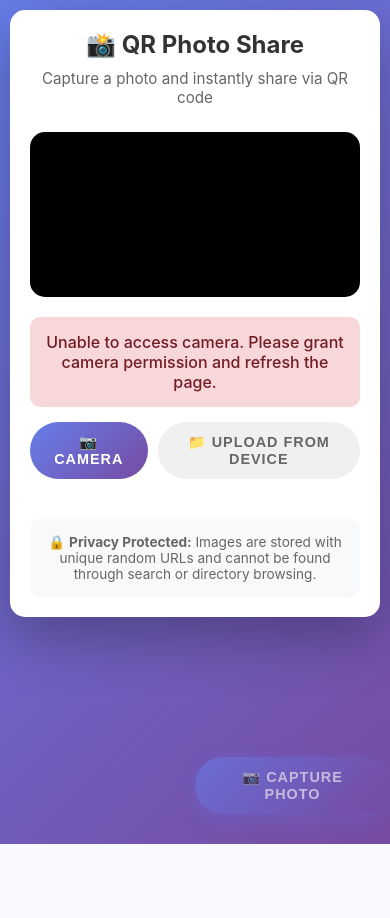
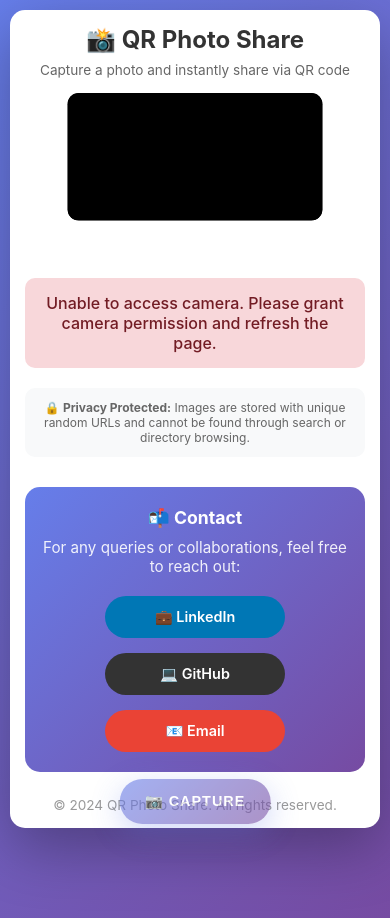
Before and after one commit to Dhiraj-0/qr-photo-share, a Flask app: page / in a window 390 px wide. Before the commit the page ends 844 px from the top, so only its background shows below. Run offline with Flask 3, Linux system fonts and the light colour scheme.

Commit message:
Added mobile zoom, fixed capture button, added contact section

```diff
--- a/static/css/style.css
+++ b/static/css/style.css
@@ -18,6 +18,7 @@ body {
     flex-direction: column;
     align-items: center;
     padding: 20px;
+    padding-bottom: 120px; /* Space for fixed capture button */
 }
 
 /* Container Styles */
@@ -44,12 +45,21 @@ body {
     font-size: 0.95rem;
 }
 
+/* Camera Wrapper - This is what gets zoomed on mobile */
+.camera-wrapper {
+    width: 100%;
+    max-width: 400px;
+    margin: 0 auto 20px;
+    border-radius: 15px;
+    overflow: hidden;
+    background: #000;
+    /* Mobile zoom transformation - only applies on mobile */
+}
+
 /* Camera Container */
 .camera-container {
     position: relative;
     width: 100%;
-    max-width: 400px;
-    margin: 0 auto 20px;
     border-radius: 15px;
     overflow: hidden;
     background: #000;
@@ -77,150 +87,6 @@ body {
 
 .camera-container.captured #preview {
     display: block;
-}
-
-/* Mode Selection */
-.mode-selection {
-    display: flex;
-    justify-content: center;
-    gap: 10px;
-    margin-bottom: 20px;
-}
-
-.btn-mode {
-    padding: 12px 20px;
-    font-size: 0.85rem;
-    background: #f0f0f0;
-    color: #666;
-    border: 2px solid transparent;
-}
-
-.btn-mode.active {
-    background: linear-gradient(135deg, #667eea 0%, #764ba2 100%);
-    color: white;
-    border-color: transparent;
-}
-
-/* Mode Content */
-.mode-content {
-    margin-top: 15px;
-}
-
-/* Upload Container */
-.upload-container {
-    text-align: center;
-    padding: 20px;
-}
-
-.upload-label {
-    display: flex;
-    flex-direction: column;
-    align-items: center;
-    justify-content: center;
-    padding: 30px;
-    border: 3px dashed #667eea;
-    border-radius: 15px;
-    cursor: pointer;
-    margin-bottom: 20px;
-    transition: all 0.3s ease;
-    background: #f8f9fa;
-}
-
-.upload-label:hover {
-    background: #e8eaff;
-    border-color: #764ba2;
-}
-
-.upload-icon {
-    font-size: 3rem;
-    margin-bottom: 10px;
-}
-
-.upload-label span {
-    color: #667eea;
-    font-weight: 600;
-}
-
-.file-preview {
-    margin-top: 15px;
-}
-
-.file-preview img {
-    max-width: 200px;
-    border-radius: 10px;
-    box-shadow: 0 5px 15px rgba(0,0,0,0.2);
-}
-
-/* Camera Controls */
-.camera-controls {
-    display: flex;
-    justify-content: center;
-    gap: 15px;
-    margin-top: 10px;
-}
-
-/* Capture Button - Fixed position for mobile */
-.capture-btn {
-    position: fixed;
-    bottom: 30px;
-    left: 50%;
-    transform: translateX(-50%);
-    z-index: 100;
-    padding: 18px 40px;
-    font-size: 1.1rem;
-    box-shadow: 0 8px 30px rgba(102, 126, 234, 0.5);
-}
-
-@media (min-width: 768px) {
-    .capture-btn {
-        position: static;
-        transform: none;
-    }
-}
-
-/* Buttons */
-.btn {
-    padding: 15px 30px;
-    border: none;
-    border-radius: 50px;
-    font-size: 1rem;
-    font-weight: 600;
-    cursor: pointer;
-    transition: all 0.3s ease;
-    text-transform: uppercase;
-    letter-spacing: 1px;
-}
-
-.btn-primary {
-    background: linear-gradient(135deg, #667eea 0%, #764ba2 100%);
-    color: white;
-    box-shadow: 0 5px 20px rgba(102, 126, 234, 0.4);
-}
-
-.btn-primary:hover {
-    transform: translateY(-2px);
-    box-shadow: 0 8px 25px rgba(102, 126, 234, 0.5);
-}
-
-.btn-primary:active {
-    transform: translateY(0);
-}
-
-.btn-secondary {
-    background: #6c757d;
-    color: white;
-    box-shadow: 0 5px 20px rgba(108, 117, 125, 0.4);
-}
-
-.btn-secondary:hover {
-    background: #5a6268;
-    transform: translateY(-2px);
-}
-
-.btn:disabled {
-    opacity: 0.6;
-    cursor: not-allowed;
-    transform: none;
 }
 
 /* Status Message */
@@ -326,6 +192,326 @@ body {
     color: white;
 }
 
+/* Privacy Notice */
+.privacy-notice {
+    text-align: center;
+    margin-top: 20px;
+    padding: 15px;
+    background: #f8f9fa;
+    border-radius: 10px;
+    font-size: 0.85rem;
+    color: #666;
+}
+
+/* Contact Section */
+.contact-section {
+    margin-top: 30px;
+    padding: 25px 20px;
+    background: linear-gradient(135deg, #667eea 0%, #764ba2 100%);
+    border-radius: 15px;
+    text-align: center;
+    color: white;
+}
+
+.contact-section h3 {
+    margin-bottom: 10px;
+    font-size: 1.3rem;
+}
+
+.contact-section p {
+    margin-bottom: 20px;
+    opacity: 0.9;
+    font-size: 0.95rem;
+}
+
+.contact-links {
+    display: flex;
+    justify-content: center;
+    gap: 15px;
+    flex-wrap: wrap;
+}
+
+.contact-link {
+    display: inline-flex;
+    align-items: center;
+    gap: 8px;
+    padding: 12px 24px;
+    background: white;
+    color: #667eea;
+    text-decoration: none;
+    border-radius: 25px;
+    font-weight: 600;
+    font-size: 0.9rem;
+    transition: all 0.3s ease;
+}
+
+.contact-link:hover {
+    transform: translateY(-2px);
+    box-shadow: 0 5px 20px rgba(0, 0, 0, 0.2);
+}
+
+.contact-link.linkedin {
+    background: #0077b5;
+    color: white;
+}
+
+.contact-link.github {
+    background: #333;
+    color: white;
+}
+
+.contact-link.email {
+    background: #ea4335;
+    color: white;
+}
+
+/* Footer */
+.footer {
+    margin-top: 25px;
+    text-align: center;
+    color: #999;
+    font-size: 0.85rem;
+}
+
+.footer p {
+    margin: 0;
+}
+
+/* ============================================
+   MOBILE-SPECIFIC STYLES (max-width: 768px)
+   ============================================ */
+@media (max-width: 768px) {
+    /* Prevent viewport zooming */
+    html {
+        touch-action: manipulation;
+        -webkit-text-size-adjust: 100%;
+    }
+
+    body {
+        padding: 15px;
+        padding-bottom: 100px;
+    }
+
+    .container {
+        padding: 20px;
+        border-radius: 15px;
+    }
+
+    .container h1 {
+        font-size: 1.5rem;
+        margin-bottom: 8px;
+    }
+
+    .container .subtitle {
+        font-size: 0.85rem;
+        margin-bottom: 15px;
+    }
+
+    /* Camera wrapper zoom effect - ONLY this section zooms */
+    .camera-wrapper {
+        transform: scale(0.85);
+        transform-origin: top center;
+        margin-bottom: 5px;
+    }
+
+    /* Result section - scale down on mobile */
+    .result {
+        transform: scale(0.9);
+        transform-origin: top center;
+    }
+
+    .result h2 {
+        font-size: 1.2rem;
+    }
+
+    .qr-container img {
+        max-width: 200px;
+    }
+
+    .action-links {
+        flex-direction: column;
+        align-items: center;
+    }
+
+    .action-links a {
+        width: 100%;
+        max-width: 200px;
+        text-align: center;
+    }
+
+    /* Contact section mobile */
+    .contact-section {
+        padding: 20px 15px;
+    }
+
+    .contact-section h3 {
+        font-size: 1.1rem;
+    }
+
+    .contact-links {
+        flex-direction: column;
+        align-items: center;
+    }
+
+    .contact-link {
+        width: 100%;
+        max-width: 180px;
+        justify-content: center;
+    }
+
+    /* Privacy notice mobile */
+    .privacy-notice {
+        font-size: 0.75rem;
+        padding: 12px;
+    }
+}
+
+/* ============================================
+   EXTRA SMALL MOBILE (max-width: 480px)
+   ============================================ */
+@media (max-width: 480px) {
+    body {
+        padding: 10px;
+        padding-bottom: 90px;
+    }
+
+    .container {
+        padding: 15px;
+    }
+
+    /* More zoom on very small screens */
+    .camera-wrapper {
+        transform: scale(0.75);
+    }
+
+    .result {
+        transform: scale(0.85);
+    }
+}
+
+/* ============================================
+   LAPTOP/DESKTOP (min-width: 769px) - UNCHANGED
+   ============================================ */
+@media (min-width: 769px) {
+    body {
+        padding: 40px 20px;
+    }
+
+    .container {
+        padding: 40px;
+    }
+
+    .container h1 {
+        font-size: 2rem;
+    }
+
+    .camera-wrapper {
+        max-width: 500px;
+    }
+
+    /* NO ZOOM on desktop - layout completely unchanged */
+    .camera-wrapper,
+    .result {
+        transform: none;
+    }
+}
+
+/* ============================================
+   CAPTURE BUTTON - Fixed at bottom center
+   ============================================ */
+.capture-button-container {
+    position: fixed;
+    bottom: 25px;
+    left: 50%;
+    transform: translateX(-50%);
+    z-index: 9999;
+    display: flex;
+    gap: 15px;
+    padding: 10px;
+}
+
+.capture-btn {
+    padding: 18px 40px;
+    border: none;
+    border-radius: 50px;
+    font-size: 1.1rem;
+    font-weight: 700;
+    cursor: pointer;
+    transition: all 0.3s ease;
+    text-transform: uppercase;
+    letter-spacing: 1px;
+    background: linear-gradient(135deg, #667eea 0%, #764ba2 100%);
+    color: white;
+    box-shadow: 0 8px 30px rgba(102, 126, 234, 0.5);
+    white-space: nowrap;
+}
+
+.capture-btn:hover:not(:disabled) {
+    transform: translateY(-3px) scale(1.05);
+    box-shadow: 0 12px 35px rgba(102, 126, 234, 0.6);
+}
+
+.capture-btn:active:not(:disabled) {
+    transform: translateY(0) scale(1);
+}
+
+.capture-btn:disabled {
+    opacity: 0.6;
+    cursor: not-allowed;
+}
+
+.retake-btn {
+    background: #6c757d;
+    box-shadow: 0 8px 30px rgba(108, 117, 125, 0.5);
+}
+
+.retake-btn:hover:not(:disabled) {
+    box-shadow: 0 12px 35px rgba(108, 117, 125, 0.6);
+}
+
+.upload-btn {
+    background: #28a745;
+    box-shadow: 0 8px 30px rgba(40, 167, 69, 0.5);
+}
+
+.upload-btn:hover:not(:disabled) {
+    box-shadow: 0 12px 35px rgba(40, 167, 69, 0.6);
+}
+
+/* Mobile capture button adjustments */
+@media (max-width: 768px) {
+    .capture-button-container {
+        bottom: 20px;
+        gap: 10px;
+        padding: 8px;
+    }
+
+    .capture-btn {
+        padding: 15px 30px;
+        font-size: 1rem;
+    }
+}
+
+@media (max-width: 480px) {
+    .capture-button-container {
+        bottom: 15px;
+        gap: 8px;
+        padding: 5px;
+    }
+
+    .capture-btn {
+        padding: 14px 25px;
+        font-size: 0.9rem;
+    }
+}
+
+/* Ensure button is always visible and never hidden */
+.capture-button-container {
+    visibility: visible !important;
+    opacity: 1 !important;
+    pointer-events: auto !important;
+}
+
 /* View Image Page */
 .view-container {
     text-align: center;
@@ -347,17 +533,6 @@ body {
     font-weight: 600;
 }
 
-/* Privacy Notice */
-.privacy-notice {
-    text-align: center;
-    margin-top: 20px;
-    padding: 15px;
-    background: #f8f9fa;
-    border-radius: 10px;
-    font-size: 0.85rem;
-    color: #666;
-}
-
 /* Loading Spinner */
 .spinner {
     display: inline-block;
@@ -374,50 +549,3 @@ body {
     0% { transform: rotate(0deg); }
     100% { transform: rotate(360deg); }
 }
-
-/* Mobile Optimizations */
-@media (max-width: 480px) {
-    body {
-        padding: 10px;
-    }
-
-    .container {
-        padding: 20px;
-        border-radius: 15px;
-    }
-
-    .container h1 {
-        font-size: 1.5rem;
-    }
-
-    .btn {
-        padding: 12px 24px;
-        font-size: 0.9rem;
-    }
-
-    .camera-container {
-        max-width: 100%;
-    }
-
-    .action-links {
-        flex-direction: column;
-        align-items: center;
-    }
-
-    .action-links a {
-        width: 100%;
-        max-width: 250px;
-        text-align: center;
-    }
-}
-
-/* Desktop Enhancements */
-@media (min-width: 768px) {
-    .container {
-        padding: 40px;
-    }
-
-    .camera-container {
-        max-width: 500px;
-    }
-}
--- a/static/js/camera.js
+++ b/static/js/camera.js
@@ -14,7 +14,8 @@ let currentQrCode = null;
 const video = document.getElementById('video');
 const canvas = document.getElementById('canvas');
 const preview = document.getElementById('preview');
-const cameraContainer = document.querySelector('.camera-container');
+const cameraContainer = document.getElementById('cameraContainer');
+const cameraWrapper = document.getElementById('cameraWrapper');
 const captureBtn = document.getElementById('captureBtn');
 const retakeBtn = document.getElementById('retakeBtn');
 const uploadBtn = document.getElementById('uploadBtn');
@@ -107,7 +108,7 @@ function capturePhoto() {
         preview.src = capturedImage;
         cameraContainer.classList.add('captured');
 
-        // Update buttons
+        // Update buttons - hide capture, show retake and upload
         captureBtn.style.display = 'none';
         retakeBtn.style.display = 'inline-block';
         uploadBtn.style.display = 'inline-block';
@@ -133,7 +134,7 @@ function retakePhoto() {
     // Show video again
     cameraContainer.classList.remove('captured');
 
-    // Reset buttons
+    // Reset buttons - show capture, hide retake and upload
     captureBtn.style.display = 'inline-block';
     retakeBtn.style.display = 'none';
     uploadBtn.style.display = 'none';
@@ -191,7 +192,7 @@ async function uploadImage() {
         showStatus('Error uploading image: ' + err.message, 'error');
     } finally {
         uploadBtn.disabled = false;
-        uploadBtn.textContent = 'Upload';
+        uploadBtn.textContent = '⬆️ Upload';
     }
 }
 
@@ -219,6 +220,11 @@ function displayResult(data) {
 
     // Scroll to result
     resultDiv.scrollIntoView({ behavior: 'smooth', block: 'start' });
+
+    // Hide capture buttons after successful upload
+    captureBtn.style.display = 'none';
+    retakeBtn.style.display = 'none';
+    uploadBtn.style.display = 'none';
 }
 
 /**
@@ -297,7 +303,7 @@ function downloadQrCode() {
     showStatus('QR code downloaded!', 'success');
 }
 
-// Event listeners
+// Event listeners - make sure elements exist before adding listeners
 if (captureBtn) {
     captureBtn.addEventListener('click', capturePhoto);
 }
@@ -314,34 +320,34 @@ window.addEventListener('beforeunload', () => {
 });
 
 /**
- * Mode Switching Functions
+ * Mode Switching Functions (for future upload mode)
  */
 function switchToCameraMode() {
-    cameraModeBtn.classList.add('active');
-    uploadModeBtn.classList.remove('active');
-    cameraMode.style.display = 'block';
-    uploadMode.style.display = 'none';
+    if (cameraModeBtn) cameraModeBtn.classList.add('active');
+    if (uploadModeBtn) uploadModeBtn.classList.remove('active');
+    if (cameraMode) cameraMode.style.display = 'block';
+    if (uploadMode) uploadMode.style.display = 'none';
 
     // Stop any file upload
     selectedFile = null;
-    filePreview.innerHTML = '';
-    uploadFileBtn.disabled = true;
+    if (filePreview) filePreview.innerHTML = '';
+    if (uploadFileBtn) uploadFileBtn.disabled = true;
 
     // Restart camera
     initCamera();
 }
 
 function switchToUploadMode() {
-    uploadModeBtn.classList.add('active');
-    cameraModeBtn.classList.remove('active');
-    uploadMode.style.display = 'block';
-    cameraMode.style.display = 'none';
+    if (uploadModeBtn) uploadModeBtn.classList.add('active');
+    if (cameraModeBtn) cameraModeBtn.classList.remove('active');
+    if (uploadMode) uploadMode.style.display = 'block';
+    if (cameraMode) cameraMode.style.display = 'none';
 
     // Stop camera
     stopCameraStream();
 
     // Hide camera preview
-    cameraContainer.classList.remove('captured');
+    if (cameraContainer) cameraContainer.classList.remove('captured');
     showStatus('Select an image from your gallery to upload.', 'info');
 }
 
@@ -354,11 +360,13 @@ function handleFileSelect(event) {
         // Show preview
         const reader = new FileReader();
         reader.onload = function(e) {
-            filePreview.innerHTML = '<img src="' + e.target.result + '" alt="Preview">';
+            if (filePreview) {
+                filePreview.innerHTML = '<img src="' + e.target.result + '" alt="Preview">';
+            }
         };
         reader.readAsDataURL(file);
 
-        uploadFileBtn.disabled = false;
+        if (uploadFileBtn) uploadFileBtn.disabled = false;
         showStatus('File selected! Click "Upload Image" to generate QR code.', 'success');
     }
 }
@@ -370,8 +378,10 @@ async function uploadFile() {
         return;
     }
 
-    uploadFileBtn.disabled = true;
-    uploadFileBtn.textContent = 'Uploading...';
+    if (uploadFileBtn) {
+        uploadFileBtn.disabled = true;
+        uploadFileBtn.textContent = 'Uploading...';
+    }
     showStatus('Uploading file...', 'info');
 
     try {
@@ -398,8 +408,10 @@ async function uploadFile() {
         console.error('Upload error:', err);
         showStatus('Error uploading file: ' + err.message, 'error');
     } finally {
-        uploadFileBtn.disabled = false;
-        uploadFileBtn.textContent = 'Upload Image';
+        if (uploadFileBtn) {
+            uploadFileBtn.disabled = false;
+            uploadFileBtn.textContent = 'Upload Image';
+        }
     }
 }
 
--- a/templates/index.html
+++ b/templates/index.html
@@ -2,7 +2,7 @@
 <html lang="en">
 <head>
     <meta charset="UTF-8">
-    <meta name="viewport" content="width=device-width, initial-scale=1.0">
+    <meta name="viewport" content="width=device-width, initial-scale=1.0, maximum-scale=1.0, user-scalable=no">
     <meta name="description" content="Capture photos and generate QR codes for easy sharing">
     <meta name="theme-color" content="#667eea">
     <title>QR Photo Share - Capture & Share</title>
@@ -13,7 +13,8 @@
         <h1>📸 QR Photo Share</h1>
         <p class="subtitle">Capture a photo and instantly share via QR code</p>
 
-        <!-- Camera Section -->
+        <!-- Camera Section - This section zooms on mobile -->
+        <div class="camera-wrapper" id="cameraWrapper">
             <div class="camera-container" id="cameraContainer">
                 <!-- Video stream from camera -->
                 <video id="video" autoplay playsinline></video>
@@ -24,45 +25,10 @@
                 <!-- Preview of captured image -->
                 <img id="preview" alt="Captured preview">
             </div>
+        </div>
 
         <!-- Status Message -->
         <div id="status" class="status" style="display: none;"></div>
-
-        <!-- Mode Selection -->
-        <div class="mode-selection">
-            <button id="cameraModeBtn" class="btn btn-mode active">📷 Camera</button>
-            <button id="uploadModeBtn" class="btn btn-mode">📁 Upload from Device</button>
-        </div>
-
-        <!-- Camera Mode -->
-        <div id="cameraMode" class="mode-content">
-            <div class="camera-controls">
-                <button id="captureBtn" class="btn btn-primary capture-btn" disabled>
-                    📷 Capture Photo
-                </button>
-                <button id="retakeBtn" class="btn btn-secondary" style="display: none;">
-                    🔄 Retake
-                </button>
-                <button id="uploadBtn" class="btn btn-primary" style="display: none;">
-                    ⬆️ Upload
-                </button>
-            </div>
-        </div>
-
-        <!-- Upload Mode -->
-        <div id="uploadMode" class="mode-content" style="display: none;">
-            <div class="upload-container">
-                <label for="fileInput" class="upload-label">
-                    <div class="upload-icon">📁</div>
-                    <span>Tap to select image from gallery</span>
-                </label>
-                <input type="file" id="fileInput" accept="image/*" style="display: none;">
-                <button id="uploadFileBtn" class="btn btn-primary" disabled>
-                    ⬆️ Upload Image
-                </button>
-                <div id="filePreview" class="file-preview"></div>
-            </div>
-        </div>
 
         <!-- Result Section with QR Code -->
         <div id="result" class="result">
@@ -78,8 +44,6 @@
             </div>
 
             <div class="action-links">
-                <a href="#" onclick="shareContent(); return false;">📤 Share</a>
-                <a href="#" onclick="downloadQrCode(); return false;">⬇️ Download QR</a>
                 <a href="#" onclick="copyUrl(); return false;">📋 Copy Link</a>
                 <a id="viewLink" href="#" target="_blank">👁️ View Full Size</a>
             </div>
@@ -94,6 +58,41 @@
             🔒 <strong>Privacy Protected:</strong> Images are stored with unique random URLs
             and cannot be found through search or directory browsing.
         </div>
+
+        <!-- Contact Section -->
+        <div class="contact-section">
+            <h3>📬 Contact</h3>
+            <p>For any queries or collaborations, feel free to reach out:</p>
+            <div class="contact-links">
+                <a href="https://linkedin.com/in/dhiraj-0" target="_blank" class="contact-link linkedin">
+                    💼 LinkedIn
+                </a>
+                <a href="https://github.com/Dhiraj-0" target="_blank" class="contact-link github">
+                    💻 GitHub
+                </a>
+                <a href="mailto:dhiraj@example.com" class="contact-link email">
+                    📧 Email
+                </a>
+            </div>
+        </div>
+
+        <!-- Footer -->
+        <div class="footer">
+            <p>© 2024 QR Photo Share. All rights reserved.</p>
+        </div>
+    </div>
+
+    <!-- Capture Button - Fixed outside the camera container -->
+    <div class="capture-button-container" id="captureButtonContainer">
+        <button id="captureBtn" class="capture-btn" disabled>
+            📷 Capture
+        </button>
+        <button id="retakeBtn" class="capture-btn retake-btn" style="display: none;">
+            🔄 Retake
+        </button>
+        <button id="uploadBtn" class="capture-btn upload-btn" style="display: none;">
+            ⬆️ Upload
+        </button>
     </div>
 
     <!-- JavaScript for camera functionality -->
```
Also changed, not shown: templates/view.html (+23 -1 lines). Lines whose indentation alone changed are shown as unchanged.
